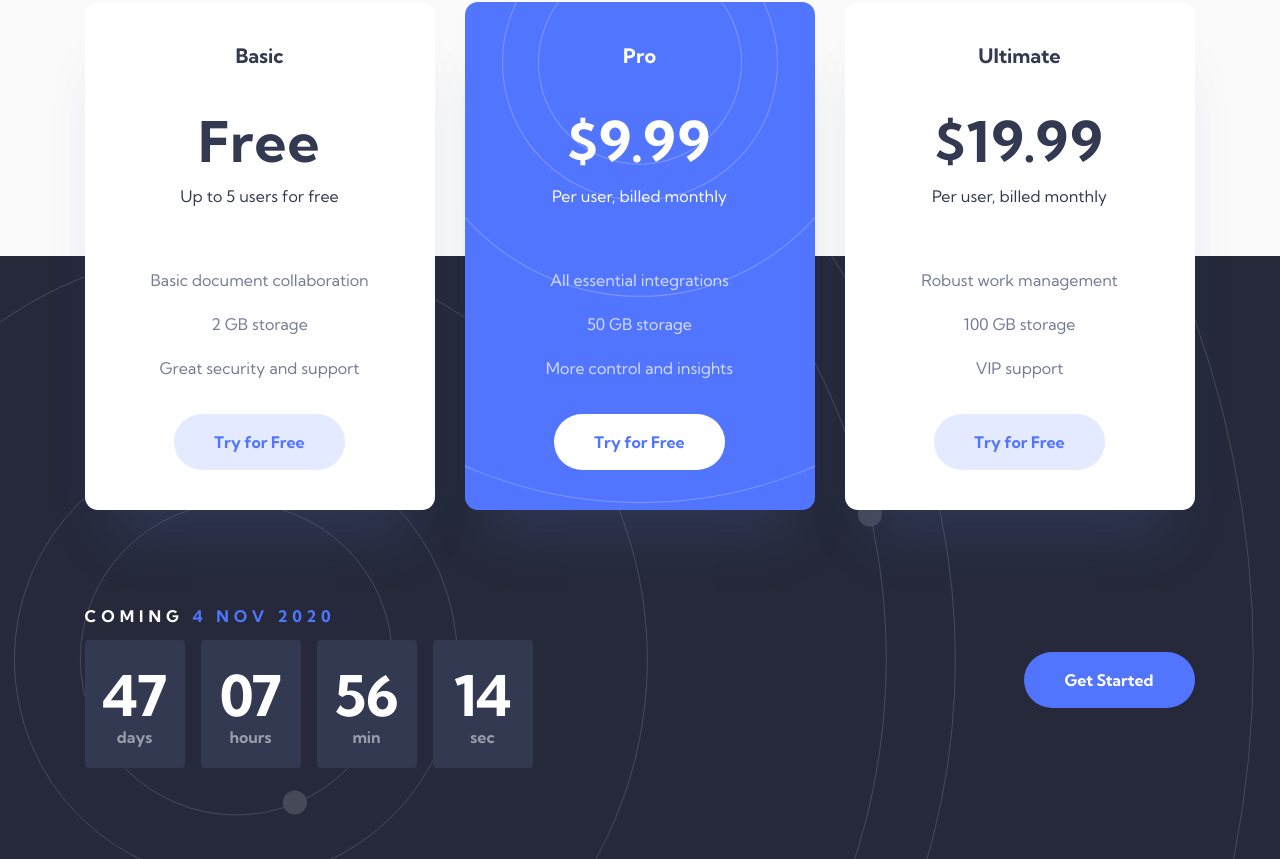
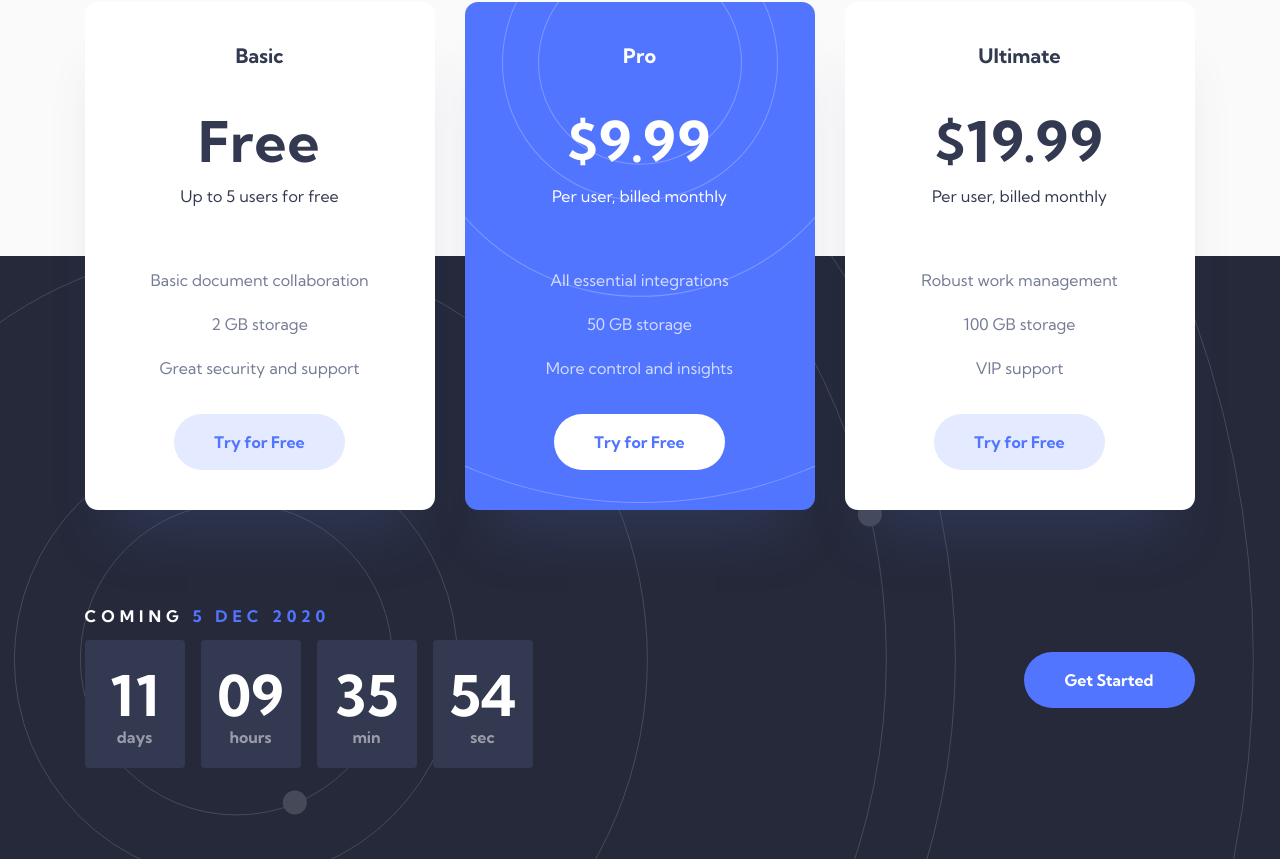
Before and after one commit to zuolizhu/officelite-coming-soon-frontendmentor, a Next.js app: page / in a window 1280 px wide. Shown: the part 921-1780 px from the top of the page. Built offline with nearby package versions, Linux system fonts and the light colour scheme.

Commit message:
count down added

```diff
--- /dev/null
+++ b/components/CountdownCards.js
@@ -0,0 +1,26 @@
+import React from 'react'
+
+export default function CountdownCards({ isDark, days, hours, minutes, seconds }) {
+
+  const staticCountdownClasses = isDark ? 'static-countdown static-countdown--dark' : 'static-countdown static-countdown--light'
+  return (
+    <div className={staticCountdownClasses}>
+      <div className="static-countdown__card">
+        <p className="t-counter-number static-countdown__card__number">{days.toString().padStart(2, '0')}</p>
+        <p className="t-counter-unit">days</p>
+      </div>
+      <div className="static-countdown__card">
+        <p className="t-counter-number static-countdown__card__number">{hours.toString().padStart(2, '0')}</p>
+        <p className="t-counter-unit">hours</p>
+      </div>
+      <div className="static-countdown__card">
+        <p className="t-counter-number static-countdown__card__number">{minutes.toString().padStart(2, '0')}</p>
+        <p className="t-counter-unit">min</p>
+      </div>
+      <div className="static-countdown__card">
+        <p className="t-counter-number static-countdown__card__number">{seconds.toString().padStart(2, '0')}</p>
+        <p className="t-counter-unit">sec</p>
+      </div>
+    </div>
+  )
+}
--- /dev/null
+++ b/components/DynamicCountDown.js
@@ -0,0 +1,33 @@
+import React from 'react'
+import dynamic from 'next/dynamic'
+import CountdownCards from './CountdownCards'
+
+// client side render
+const Countdown = dynamic(() => import('react-countdown'), {
+  ssr: false,
+  loading: () => 0
+})
+
+export default function DynamicCountDown({ isDark }) {
+
+  const dateToCountdown = Date.now() + 12 * 24 * 57 * 60 * 1000
+
+  const renderer = ({ days, hours, minutes, seconds }) => (
+    <CountdownCards
+      isDark={isDark}
+      days={days}
+      hours={hours}
+      minutes={minutes}
+      seconds={seconds}
+    />
+  );
+
+  return (
+    <Countdown
+      date={dateToCountdown}
+      intervalDelay={0}
+      precision={3}
+      renderer={renderer}
+    />
+  )
+}
--- a/components/home/HomeCountDown.js
+++ b/components/home/HomeCountDown.js
@@ -1,15 +1,17 @@
 import React from 'react'
 import Link from 'next/link'
 import StaticCountDown from '../StaticCountDown'
+import DynamicCountDown from '../DynamicCountDown'
 
 export default function HomeCountDown({ isStatic }) {
+  const comingDate = new Date(Date.now() + 12 * 24 * 57 * 60 * 1000)
 
   return (
     <section className="home-countdown">
       <div className="container container--countdown">
         <div className="countdown__info">
-          <p className="t-coming"><span className="t-white">Coming</span> <span className="t-blue">4 Nov 2020</span></p>
-          <StaticCountDown isDark={true} />
+          <p className="t-coming"><span className="t-white">Coming</span> <span className="t-blue">{comingDate.getDay()} {comingDate.toLocaleString('default', { month: 'short' })} {comingDate.getFullYear()}</span></p>
+          {isStatic ? <StaticCountDown isDark={true} /> : <DynamicCountDown isDark={true} /> }
         </div>
         <Link href="/signup">
           <a className="btn btn--blue">Get Started</a>
--- a/package.json
+++ b/package.json
@@ -12,6 +12,7 @@
     "formik": "^2.2.5",
     "next": "10.0.2",
     "react": "17.0.1",
+    "react-countdown": "^2.3.1",
     "react-dom": "17.0.1",
     "sass": "^1.29.0",
     "yup": "^0.31.0"
--- a/pages/index.js
+++ b/pages/index.js
@@ -8,7 +8,7 @@ export default function Home() {
     <Layout isHomepage={true}>
       <HomeHero />
       <HomePlans />
-      <HomeCountDown isStatic={true} />
+      <HomeCountDown isStatic={false} />
     </Layout>
   )
 }
--- a/pages/signup.js
+++ b/pages/signup.js
@@ -8,7 +8,7 @@ export default function signup() {
   return (
     <Layout isSignUp={true} >
       <SignUpHero />
-      <SignUpCountDown />
+      <SignUpCountDown isStatic={true} />
       <SignUpForm />
       <SignupSideBg />
     </Layout>
```
Also changed, not shown: components/signup/SignUpCountDown.js (+5 -3 lines), 1 other file (tests, documents, lock files or other folders).
